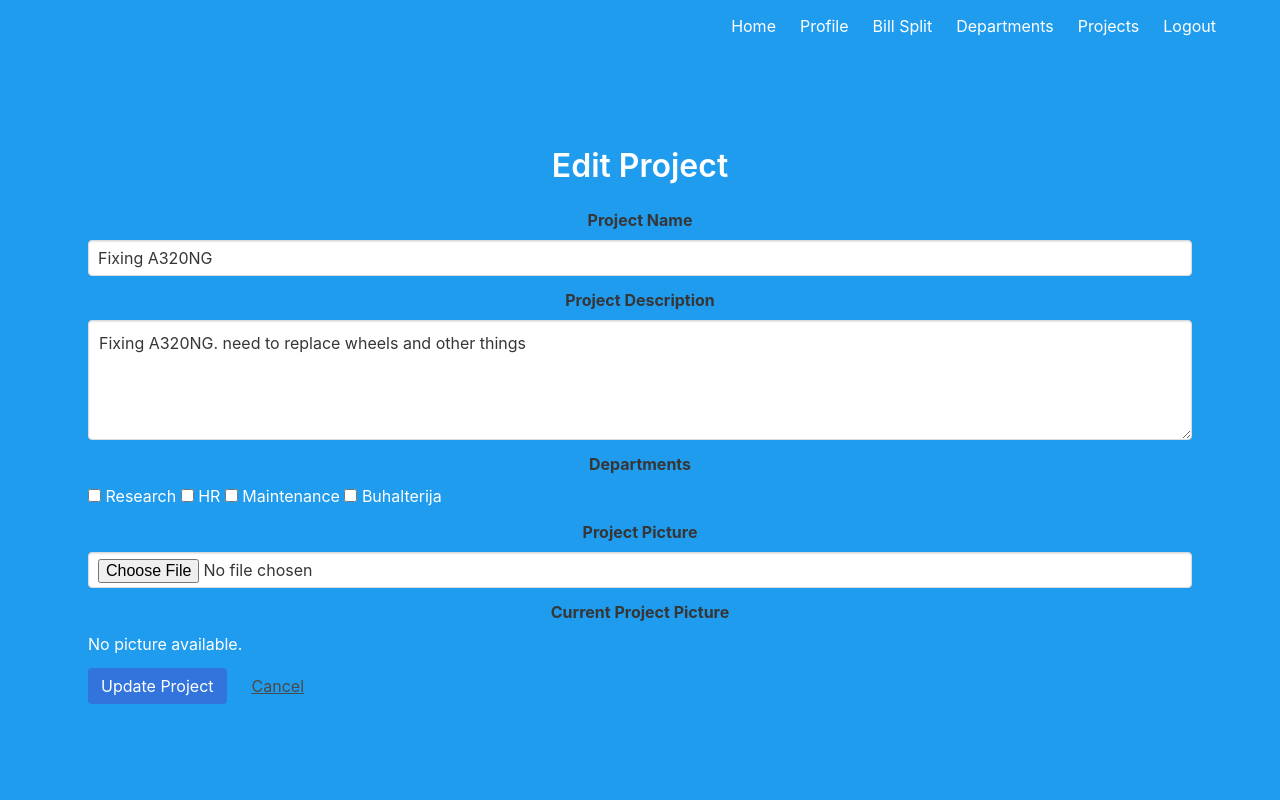
After one commit to freakazoidas/PlantApp, a Flask app: page /departments/projects/1 in a window 1280 px wide. The commit adds this page. Run offline with Flask 3, Linux system fonts and the light colour scheme; a user stored in the database is signed in; some libraries are stand-ins or nearby versions.

Commit message:
page for individual project added

```diff
--- a/project/departments.py
+++ b/project/departments.py
@@ -165,3 +165,49 @@ def delete_project(project_id):
     db.session.commit()
     flash('Project deleted successfully')
     return redirect(url_for('departments.projects'))
+
+@departments_bp.route('/projects/<int:project_id>/view', methods=['GET'])
+@login_required
+def view_project(project_id):
+    project = Projects.query.get_or_404(project_id)
+    return render_template('project.html', project=project)
+
+
+
+@departments_bp.route('/projects/<int:project_id>', methods=['GET', 'POST'])
+@login_required
+def project(project_id):
+    project = Projects.query.get_or_404(project_id)
+
+    if request.method == 'POST':
+        project_name = request.form['project_name']
+        project_description = request.form['project_description']
+        department_ids = request.form.getlist('department_ids')
+        project_picture = None
+
+        if 'project_picture' in request.files:
+            project_picture = request.files['project_picture']
+            if project_picture.filename != '':
+                project_picture.save('static/images/' + project_picture.filename)
+
+        project.project_name = project_name
+        project.project_description = project_description
+        project.project_picture = project_picture.filename if project_picture else None
+
+        # Clear the existing departments
+        project.departments.clear()
+
+        # Assign the selected departments to the project
+        for department_id in department_ids:
+            department = Departments.query.filter_by(id=department_id).first()
+            if department:
+                intermediary = ProjectsDepartmentsIntermediary(project=project, department=department)
+                project.departments.append(intermediary)
+
+        db.session.commit()
+        flash('Project updated successfully')
+        return redirect(url_for('departments.project', project_id=project_id))
+
+    departments = Departments.query.all()
+
+    return render_template('project.html', project=project, departments=departments)
--- /dev/null
+++ b/project/templates/project.html
@@ -0,0 +1,91 @@
+{% extends 'base.html' %} {% block content %}
+<section class="section">
+  <div class="container">
+    <h1 class="title">Edit Project</h1>
+
+    <form
+      method="POST"
+      action="{{ url_for('departments.project', project_id=project.id) }}"
+      enctype="multipart/form-data"
+    >
+      <div class="field">
+        <label class="label">Project Name</label>
+        <div class="control">
+          <input
+            class="input"
+            type="text"
+            name="project_name"
+            value="{{ project.project_name }}"
+            required
+          />
+        </div>
+      </div>
+
+      <div class="field">
+        <label class="label">Project Description</label>
+        <div class="control">
+          <textarea class="textarea" name="project_description" required>
+{{ project.project_description }}</textarea
+          >
+        </div>
+      </div>
+
+      <div class="field">
+        <label class="label">Departments</label>
+        <div class="control">
+          {% for department in departments %}
+          <label class="checkbox">
+            <input
+              type="checkbox"
+              name="department_ids[]"
+              value="{{ department.id }}"
+              {%
+              if
+              department
+              in
+              project.departments
+              %}checked{%
+              endif
+              %}
+            />
+            {{ department.department_name }}
+          </label>
+          {% endfor %}
+        </div>
+      </div>
+
+      <div class="field">
+        <label class="label">Project Picture</label>
+        <div class="control">
+          <input class="input" type="file" name="project_picture" />
+        </div>
+      </div>
+
+      <div class="field">
+        <label class="label">Current Project Picture</label>
+        <div class="control">
+          {% if project.project_picture %}
+          <img
+            src="{{ url_for('static', filename='images/' + project.project_picture) }}"
+            alt="{{ project.project_name }}"
+          />
+          {% else %}
+          <p>No picture available.</p>
+          {% endif %}
+        </div>
+      </div>
+
+      <div class="field is-grouped">
+        <div class="control">
+          <button class="button is-link" type="submit">Update Project</button>
+        </div>
+        <div class="control">
+          <a class="button is-text" href="{{ url_for('departments.projects') }}"
+            >Cancel</a
+          >
+        </div>
+      </div>
+    </form>
+  </div>
+</section>
+{% endblock %}
--- a/project/templates/projects.html
+++ b/project/templates/projects.html
@@ -83,10 +83,11 @@
           </td>
           <td>
             <a
-              href="{{ url_for('departments.projects', project_id=project.id) }}"
+              href="{{ url_for('departments.view_project', project_id=project.id) }}"
               class="button is-info is-small"
               >View</a
             >
+
             <form
               method="POST"
               action="{{ url_for('departments.delete_project', project_id=project.id) }}"
```
Also changed, not shown: instance/db.sqlite.
